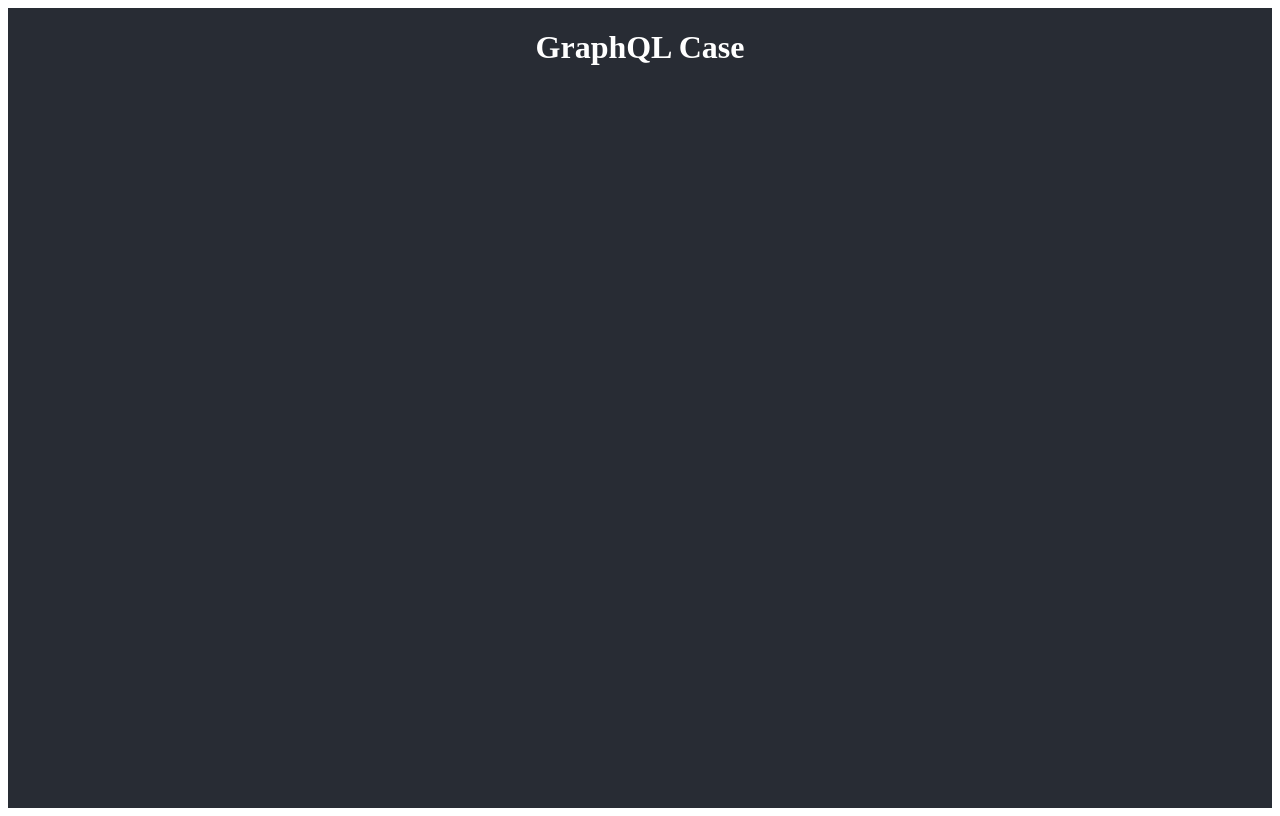
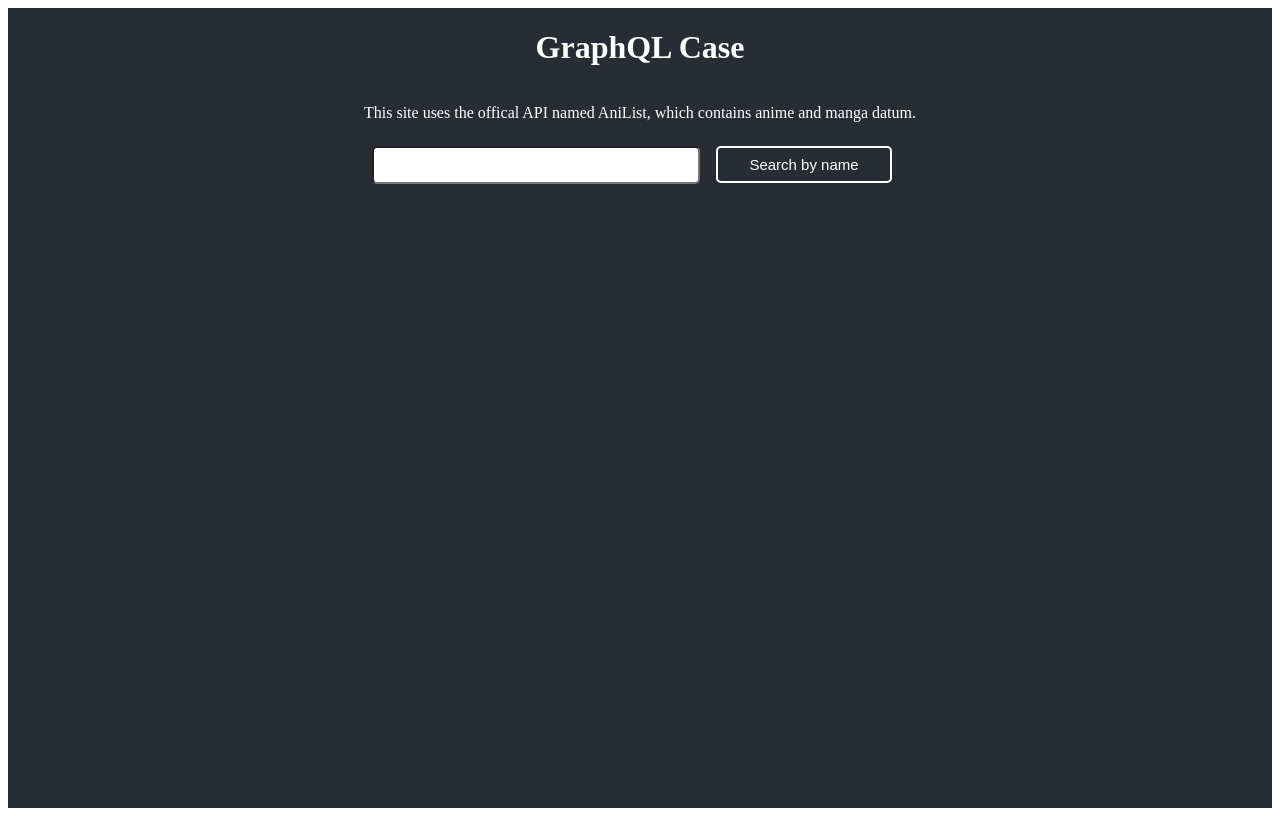
Before and after one commit to tilda-1997/graphql-case, a React (Create React App) app: page / in a window 1280 px wide. Built offline with nearby package versions, Linux system fonts and the light colour scheme.

Commit message:
add basic search bar

```diff
--- a/package.json
+++ b/package.json
@@ -3,6 +3,7 @@
   "version": "0.1.0",
   "private": true,
   "dependencies": {
+    "@apollo/client": "^3.3.12",
     "@testing-library/jest-dom": "^5.11.4",
     "@testing-library/react": "^11.1.0",
     "@testing-library/user-event": "^12.1.10",
@@ -10,9 +11,12 @@
     "@types/node": "^12.0.0",
     "@types/react": "^17.0.0",
     "@types/react-dom": "^17.0.0",
+    "@types/styled-components": "^5.1.9",
+    "graphql": "^15.5.0",
     "react": "^17.0.1",
     "react-dom": "^17.0.1",
     "react-scripts": "4.0.3",
+    "styled-components": "^5.2.1",
     "typescript": "^4.1.2",
     "web-vitals": "^1.0.1"
   },
--- a/src/App.css
+++ b/src/App.css
@@ -1,7 +1,3 @@
-.App {
-  text-align: center;
-}
-
 .App-logo {
   height: 40vmin;
   pointer-events: none;
@@ -14,6 +10,7 @@
 }
 
 .App-header {
+  text-align: center;
   background-color: #282c34;
   min-height: 100vh;
   display: flex;
@@ -27,12 +24,3 @@
 .App-link {
   color: #61dafb;
 }
-
-@keyframes App-logo-spin {
-  from {
-    transform: rotate(0deg);
-  }
-  to {
-    transform: rotate(360deg);
-  }
-}
--- a/src/App.tsx
+++ b/src/App.tsx
@@ -1,12 +1,14 @@
 import React from 'react';
-import logo from './logo.svg';
 import './App.css';
+import SearchBar from './Component/searchBar';
 
 function App() {
   return (
-    <div className="App">
-      <header className="App-header">
-        <h1>GraphQL Case</h1>
+    <div>
+      <header className = "App-header">
+        <h1> GraphQL Case</h1>
+        <p>This site uses the offical API named AniList, which contains anime and manga datum.</p>
+        <SearchBar />
       </header>
     </div>
   );
--- /dev/null
+++ b/src/Component/searchBar.tsx
@@ -0,0 +1,37 @@
+import * as React from 'react'
+import styled from 'styled-components'
+
+const Button = styled.button`
+    display      : inline-block;
+    border-radius: 5px;
+    padding      : 0.5rem 0;
+    margin       : 0.5rem 1rem;
+    width        : 11rem;
+    background   : transparent;
+    color        : white;
+    border       : 2px solid white;
+    font-size    : 15px
+`
+
+const Input = styled.input`
+    width        : 20rem;
+    height       : 2rem;
+    border-radius: 5px;
+`
+
+const SearchBar: React.FC = () => {
+    return(
+        <>
+        <form>
+            <Input
+            type = 'text'
+            // onChange={myChangeHandler}
+            />
+            <Button>Search by name</Button>
+
+        </form>
+        </>
+    )
+}
+
+export default SearchBar
```
Also changed, not shown: src/logo.svg (deleted), 1 other file (tests, documents, lock files or other folders).
